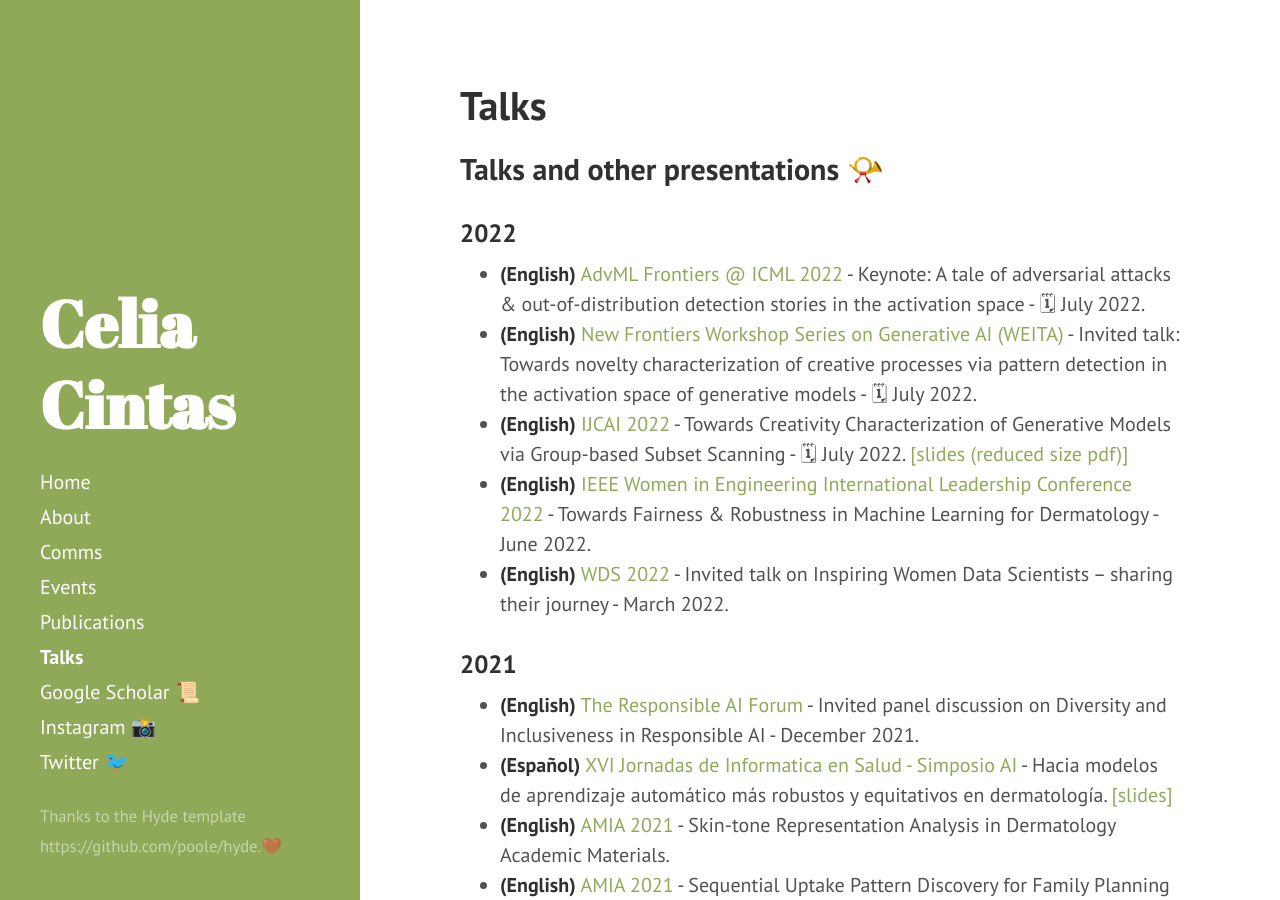
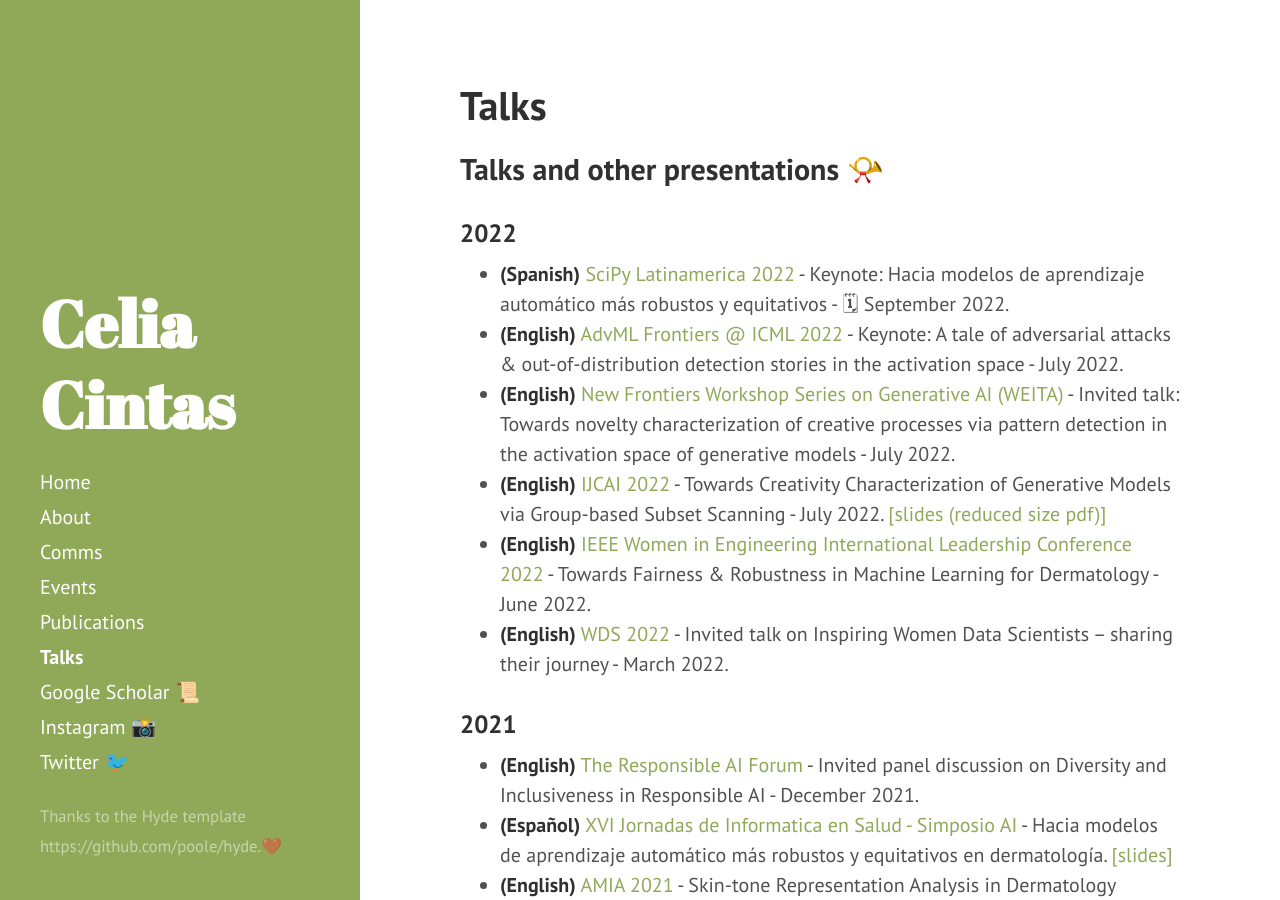
Before and after one commit to celiacintas/celiacintas.github.io, a Jekyll site: the page built from talks.md, in a window 1280 px wide and 900 px high. Built offline with Jekyll 4.4.1, drawn with Linux system fonts in a browser that asks for light colours.

Commit message:
Update talks.md

```diff
--- a/talks.md
+++ b/talks.md
@@ -7,10 +7,10 @@ title: Talks
 
 
 ### 2022
-
-* **(English)** [AdvML Frontiers @ ICML 2022](https://advml-frontier.github.io/) - Keynote: A tale of adversarial attacks & out-of-distribution detection stories in the activation space - 🗓 July 2022.
-* **(English)** [New Frontiers Workshop Series on Generative AI (WEITA)](https://www.esb.tn/weita/?fbclid=IwAR2wIiVmkYBRK4oaJ4ZBbUvXLzerfU-S9flvWadp1LP7LlfaBkZO2w3gnbI) - Invited talk: Towards novelty characterization of creative processes via pattern detection in the activation space of generative models - 🗓 July 2022.
-* **(English)** [IJCAI 2022](https://ijcai-22.org/special-track-on-ai-the-arts-and-creativity-accepted-papers/) - Towards Creativity Characterization of Generative Models via Group-based Subset Scanning - 🗓 July 2022. [[slides (reduced size pdf)]](https://github.com/celiacintas/celiacintas.github.io/blob/main/public/slides/2022/_IJCAI_2022__Towards_creativity_FINAL.pdf)
+* **(Spanish)** [SciPy Latinamerica 2022](https://pythoncientifico.ar/) - Keynote: Hacia modelos de aprendizaje automático más robustos y equitativos -  🗓 September 2022.
+* **(English)** [AdvML Frontiers @ ICML 2022](https://advml-frontier.github.io/) - Keynote: A tale of adversarial attacks & out-of-distribution detection stories in the activation space - July 2022.
+* **(English)** [New Frontiers Workshop Series on Generative AI (WEITA)](https://www.esb.tn/weita/?fbclid=IwAR2wIiVmkYBRK4oaJ4ZBbUvXLzerfU-S9flvWadp1LP7LlfaBkZO2w3gnbI) - Invited talk: Towards novelty characterization of creative processes via pattern detection in the activation space of generative models - July 2022.
+* **(English)** [IJCAI 2022](https://ijcai-22.org/special-track-on-ai-the-arts-and-creativity-accepted-papers/) - Towards Creativity Characterization of Generative Models via Group-based Subset Scanning - July 2022. [[slides (reduced size pdf)]](https://github.com/celiacintas/celiacintas.github.io/blob/main/public/slides/2022/_IJCAI_2022__Towards_creativity_FINAL.pdf)
 * **(English)** [IEEE Women in Engineering International Leadership Conference 2022](https://ieee-wie-ilc.org/program/) - Towards Fairness & Robustness in Machine Learning for Dermatology - June 2022.
 * **(English)** [WDS 2022](https://www.idia.ac.za/wds-2022-8-march-programme/) - Invited talk on Inspiring Women Data Scientists – sharing their journey -  March 2022.
 
```
